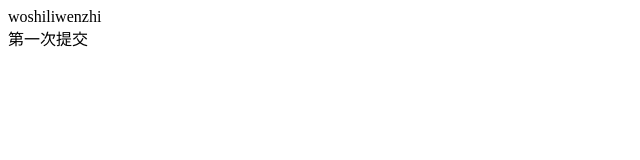
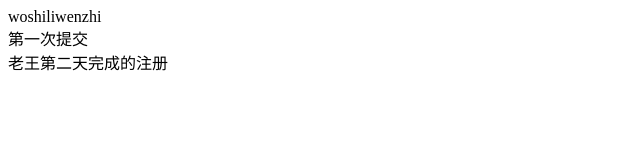
Before and after one commit to liwenzhii/diyicitijiao, a plain HTML site: page index.html in a window 1280 px wide. Shown: the whole page, without its empty margins (0-640 px from the left). Drawn offline with Linux system fonts and the light colour scheme.

Commit message:
老王完成的注册

```diff
--- a/index.html
+++ b/index.html
@@ -9,5 +9,6 @@
 <body>
     <div>woshiliwenzhi</div>
     <span>第一次提交</span>
+    <div>老王第二天完成的注册</div>
 </body>
 </html>
```
